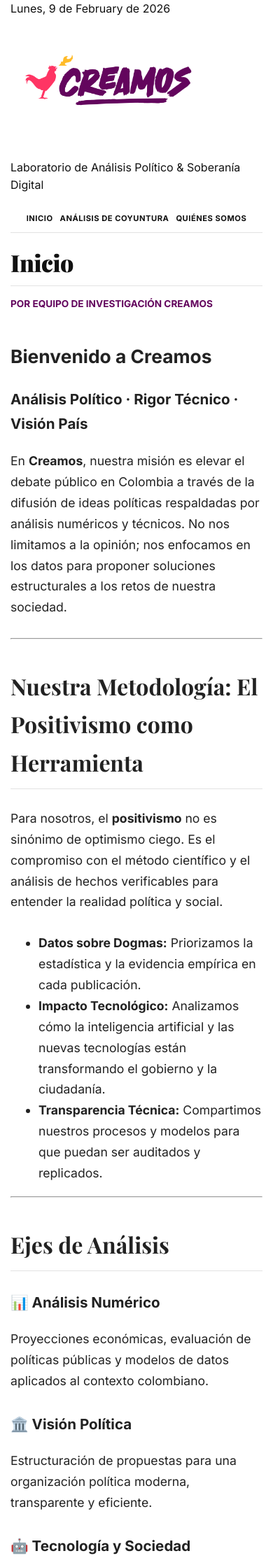
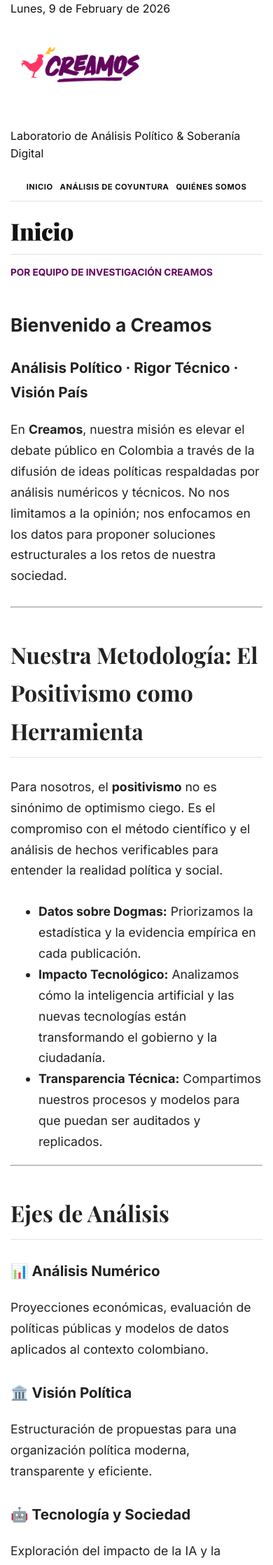
Before and after one commit to Jvega34/creamos, a Jekyll site: the page built from index.md, in a window 390 px wide. Shown: the top 2237 px of the page at 70% size. Built offline with Jekyll 4.4.1, drawn with Linux system fonts in a browser that asks for light colours.

Commit message:
Update main.scss

```diff
--- a/assets/main.scss
+++ b/assets/main.scss
@@ -40,8 +40,8 @@ body {
   height: auto;
   border: none;
 
-  @media (max-width: 600px) {
-    max-width: 280px;
+  @media (max-width: 200px) {
+    max-width: 70px;
   }
 }
 
```
